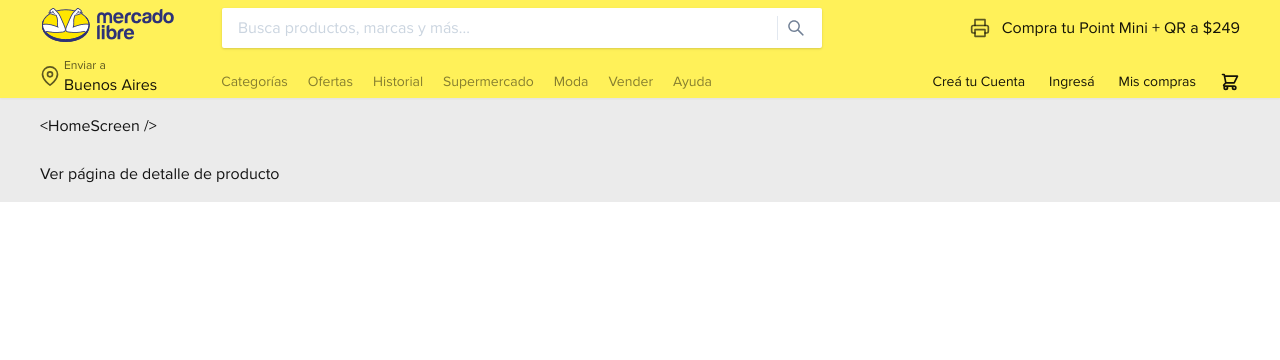
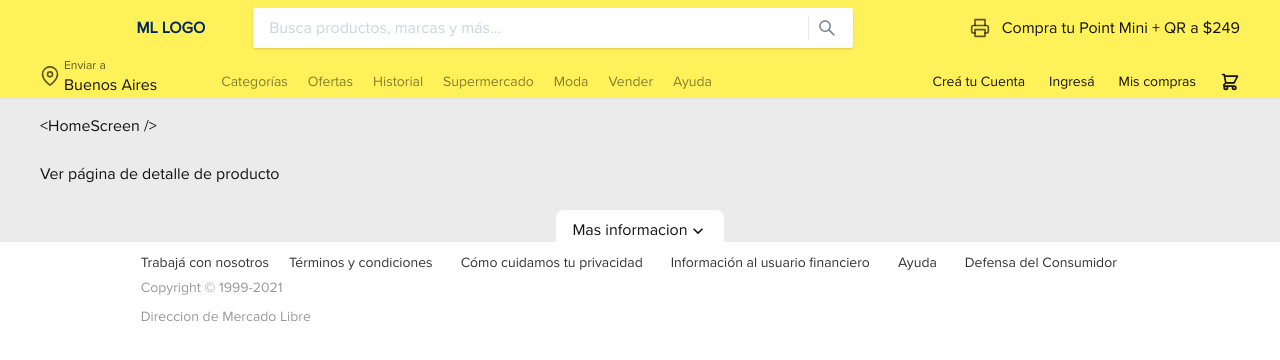
Before and after one commit to LMANMAI/Mercado-Libre--Challenge, a React (Vite) app: page / in a window 1280 px wide. Shown: the top 360 px of the page. Built offline with nearby package versions, Linux system fonts and the light colour scheme.

Commit message:
QA seccion

```diff
--- a/index.html
+++ b/index.html
@@ -4,7 +4,7 @@
     <meta charset="UTF-8" />
     <link rel="icon" type="image/svg+xml" href="/src/assets/favicon.svg" />
     <meta name="viewport" content="width=device-width, initial-scale=1.0" />
-    <title>Mercado Libre</title>
+    <title>Mercado Libre CHALLENGE</title>
 
   </head>
   <body>
--- a/src/app/index.tsx
+++ b/src/app/index.tsx
@@ -1,7 +1,7 @@
 import React from "react";
 import { Stack } from "@chakra-ui/react";
 import Routes from "./routes";
-import { NavBar } from "../components";
+import { NavBar, FooterSection } from "../components";
 const App: React.FC = () => {
   return (
     <Stack>
@@ -16,7 +16,7 @@ const App: React.FC = () => {
         width="100%"
       >
         <Routes />
-        footer
+        <FooterSection />
       </Stack>
     </Stack>
   );
--- a/src/app/screens/Details.tsx
+++ b/src/app/screens/Details.tsx
@@ -1,7 +1,12 @@
 import React from "react";
 import { Product } from "../../product/types";
 import { Container, Stack, Box, Text } from "@chakra-ui/react";
-import { ProductImageCarrousel, SideShop, Description } from "../../components";
+import {
+  ProductImageCarrousel,
+  SideShop,
+  Description,
+  QA,
+} from "../../components";
 import { useLocation } from "react-router-dom";
 
 const DetailsScreen: React.FC = () => {
@@ -39,10 +44,16 @@ const DetailsScreen: React.FC = () => {
         backgroundColor="white"
         marginBottom={5}
       >
-        <Stack direction={{ base: "column", lg: "row" }} height="100%">
-          <Stack flex={2}>
+        <Stack
+          direction={{ base: "column", lg: "row" }}
+          height="100%"
+          p={2}
+          pb="40px"
+        >
+          <Stack flex={2} marginLeft="20px">
             <ProductImageCarrousel product={productQuery} />
-            <Description />
+            <Description product={productQuery} />
+            <QA />
           </Stack>
           <Stack flex={1} padding={2}>
             <SideShop product={productQuery} />
--- a/src/components/Description.tsx
+++ b/src/components/Description.tsx
@@ -1,8 +1,31 @@
 import React from "react";
-import { Stack } from "@chakra-ui/react";
-const Description = () => {
+import { TableCaption, Table, Tr, Th, Tbody, Td } from "@chakra-ui/react";
+import { Product } from "../product/types";
+const Description = (props: { product: Product }) => {
+  console.log("attributes", props.product.attributes);
   return (
-    <Stack border="1px solid red">aca va la descripcion del producto</Stack>
+    <Table>
+      <Tbody>
+        <Tr width="100%">
+          <Td backgroundColor="#ebebeb">MARca</Td>
+          <Td width="73%" backgroundColor="#f5f5f5">
+            {" "}
+            LILO
+          </Td>
+        </Tr>
+        <Tr width="100%">
+          <Td backgroundColor="#f5f5f5">MARca</Td>
+          <Td width="73%"> LILO</Td>
+        </Tr>
+        <Tr width="100%">
+          <Td backgroundColor="#ebebeb">MARca</Td>
+          <Td width="73%" backgroundColor="#f5f5f5">
+            {" "}
+            LILO
+          </Td>
+        </Tr>
+      </Tbody>
+    </Table>
   );
 };
 
--- /dev/null
+++ b/src/components/FooterSection.tsx
@@ -0,0 +1,143 @@
+import React from "react";
+
+import {
+  Stack,
+  Link,
+  Text,
+  Accordion,
+  AccordionItem,
+  AccordionButton,
+  AccordionPanel,
+  AccordionIcon,
+  Button,
+} from "@chakra-ui/react";
+
+const FooterSection = () => {
+  return (
+    <>
+      <Accordion allowToggle>
+        <AccordionItem border="none">
+          <AccordionButton
+            width="fit-content"
+            margin="0px auto"
+            paddingBottom="0px"
+            _focus={{
+              border: "transparent",
+            }}
+            backgroundColor="white"
+            _hover={{
+              backgroundColor: "white",
+            }}
+            _expanded={{ bg: "#f7f7f7", color: "#666" }}
+            borderRadius="8px 8px 0px 0px"
+          >
+            <Text margin="0px">
+              Mas informacion
+              <AccordionIcon />
+            </Text>
+          </AccordionButton>
+          <AccordionPanel
+            backgroundColor="#f7f7f7"
+            color="#666"
+            fontSize="14px"
+          >
+            <Stack
+              direction="row"
+              justifyContent="space-between"
+              spacing={5}
+              p="0 110px"
+            >
+              <Stack my="46px!important">
+                <Text fontWeight="bold">Acerca de</Text>
+                <Text>Mercado Libre</Text>
+                <Text>Investor relations </Text>
+                <Text>Tendencias</Text>
+                <Text> Sustentabilidad</Text>
+              </Stack>
+              <Stack my="46px!important">
+                <Text fontWeight="bold">Otros sitios</Text>
+
+                <Text> Developers</Text>
+                <Text>Mercado Pago</Text>
+                <Text>Mercado Shops</Text>
+                <Text> Mercado Envíos</Text>
+                <Text>Mercado Ads</Text>
+                <Text>Mercado Libre Ideas</Text>
+              </Stack>
+              <Stack my="46px!important">
+                <Text fontWeight="bold">Ayuda</Text>
+
+                <Text>Comprar</Text>
+                <Text>Vender</Text>
+                <Text>Resolución de problemas</Text>
+                <Text>Centro de seguridad</Text>
+              </Stack>
+              <Stack my="46px!important">
+                <Text fontWeight="bold">Redes sociales</Text>
+
+                <Text>Twitter</Text>
+                <Text>Facebook</Text>
+                <Text>Instagram</Text>
+                <Text>YouTube</Text>
+              </Stack>
+              <Stack my="46px!important">
+                <Text fontWeight="bold">Mi cuenta</Text>
+
+                <Text>Ingresá</Text>
+                <Text>Vender</Text>
+              </Stack>
+              <Stack my="46px!important">
+                <Text fontWeight="bold">Mercado Puntos</Text>
+
+                <Text>Disney+</Text>
+                <Text>Star+</Text>
+                <Text>HBO MAX</Text>
+                <Text>Paramount+</Text>
+              </Stack>
+            </Stack>
+          </AccordionPanel>
+        </AccordionItem>
+      </Accordion>
+      <Stack
+        w="100%"
+        px="16px"
+        py="10px"
+        backgroundColor="#fff"
+        marginTop="0px!important"
+      >
+        <Stack width="80%" alignSelf="center">
+          <Stack spacing={1} direction="column-reverse">
+            <Text fontSize="14px" color="#999">
+              Copyright © 1999-2021
+            </Text>
+            <Stack direction="row" spacing={3}>
+              <Link href="" pl="0px" color="#333" fontSize="14px">
+                Trabajá con nosotros
+              </Link>
+              <Link href="" px="8px" color="#333" fontSize="14px">
+                Términos y condiciones
+              </Link>
+              <Link href="" px="8px" color="#333" fontSize="14px">
+                Cómo cuidamos tu privacidad
+              </Link>
+              <Link href="" px="8px" color="#333" fontSize="14px">
+                Información al usuario financiero
+              </Link>
+              <Link href="" px="8px" color="#333" fontSize="14px">
+                Ayuda
+              </Link>
+              <Link href="" px="8px" color="#333" fontSize="14px">
+                Defensa del Consumidor
+              </Link>
+            </Stack>
+          </Stack>
+          <Text fontSize="14px" color="#999">
+            Direccion de Mercado Libre
+          </Text>
+        </Stack>
+      </Stack>
+    </>
+  );
+};
+
+export default FooterSection;
--- a/src/components/NavBar.tsx
+++ b/src/components/NavBar.tsx
@@ -36,10 +36,14 @@ const NavBar = () => {
               direction="row"
               spacing={{ base: 7, md: 12 }}
               flex={1}
-              alignItems={{ base: "center", md: "initial" }}
+              alignItems="center"
+              justifyContent="center"
             >
               <Link to="/">
-                <Image width="fit-content" objectFit="contain" src={logo} />
+                {/* <Image width="fit-content" objectFit="contain" src={logo} /> */}
+                <Text fontWeight="bolder" color="#002660">
+                  ML LOGO
+                </Text>
               </Link>
               <Stack
                 backgroundColor="white"
--- /dev/null
+++ b/src/components/QA.tsx
@@ -0,0 +1,76 @@
+import React from "react";
+import { Stack, Text, Button, Input } from "@chakra-ui/react";
+const QA = () => {
+  return (
+    <Stack paddingTop="40px">
+      <Text fontSize="1.5em">Preguntas y respuestas</Text>
+      <Stack>
+        <Text>¿Qué querés saber?</Text>
+        <Stack direction="row">
+          <Button
+            mr="12px!important"
+            mt="12px!important"
+            p="0px 12px"
+            borderRadius="5px"
+            fontSize="14px"
+            color="#3483fa"
+            backgroundColor="rgba(65,137,230,.2)"
+          >
+            Costo y tiempo de envío
+          </Button>
+          <Button
+            mr="12px!important"
+            mt="12px!important"
+            p="0px 12px"
+            borderRadius="5px"
+            fontSize="14px"
+            color="#3483fa"
+            backgroundColor="rgba(65,137,230,.2)"
+          >
+            Devoluciones gratis{" "}
+          </Button>
+          <Button
+            mr="12px!important"
+            mt="12px!important"
+            p="0px 12px"
+            borderRadius="5px"
+            fontSize="14px"
+            color="#3483fa"
+            backgroundColor="rgba(65,137,230,.2)"
+          >
+            Medios de pago y promociones
+          </Button>
+          <Button
+            mr="12px!important"
+            mt="12px!important"
+            p="0px 12px"
+            borderRadius="5px"
+            fontSize="14px"
+            color="#3483fa"
+            backgroundColor="rgba(65,137,230,.2)"
+          >
+            Garantía
+          </Button>
+        </Stack>
+      </Stack>
+      <Stack>
+        <Stack direction="row" alignItems="center" mt="40px">
+          <Input placeholder="Escribe tu pregunta..." height="48px" />
+          <Button
+            backgroundColor="#3483fa"
+            color="#fff"
+            p="0px 24px"
+            height="48px"
+          >
+            Preguntar
+          </Button>
+        </Stack>
+      </Stack>
+      <Stack mt="40px!important">
+        <p>Últimas realizadas</p>
+      </Stack>
+    </Stack>
+  );
+};
+
+export default QA;
--- a/src/components/SideShop.tsx
+++ b/src/components/SideShop.tsx
@@ -6,14 +6,19 @@ import { HiOutlineTruck } from "react-icons/hi";
 import { IoReturnDownBack } from "react-icons/io5";
 const SideShop = (props: { product: Product }) => {
   const { product } = props;
-  console.log(product);
   const priceFormater = new Intl.NumberFormat(product.currency_id, {
     style: "currency",
     currency: product.currency_id,
     minimumFractionDigits: 0,
   });
   return (
-    <Stack height="100%" padding="24px 16px" py={4} px={2} position="sticky">
+    <Stack
+      height="fit-content"
+      padding="24px 16px"
+      py={4}
+      px={2}
+      position="sticky"
+    >
       <Stack
         border="1px solid rgba(0,0,0,.1)"
         borderRadius="8px"
--- a/src/components/index.ts
+++ b/src/components/index.ts
@@ -2,3 +2,5 @@ export { default as ProductImageCarrousel } from "./ProductImageCarrousel";
 export { default as NavBar } from "./NavBar";
 export { default as SideShop } from "./SideShop";
 export { default as Description } from "./Description";
+export { default as FooterSection } from "./FooterSection";
+export { default as QA } from "./QA";
```
